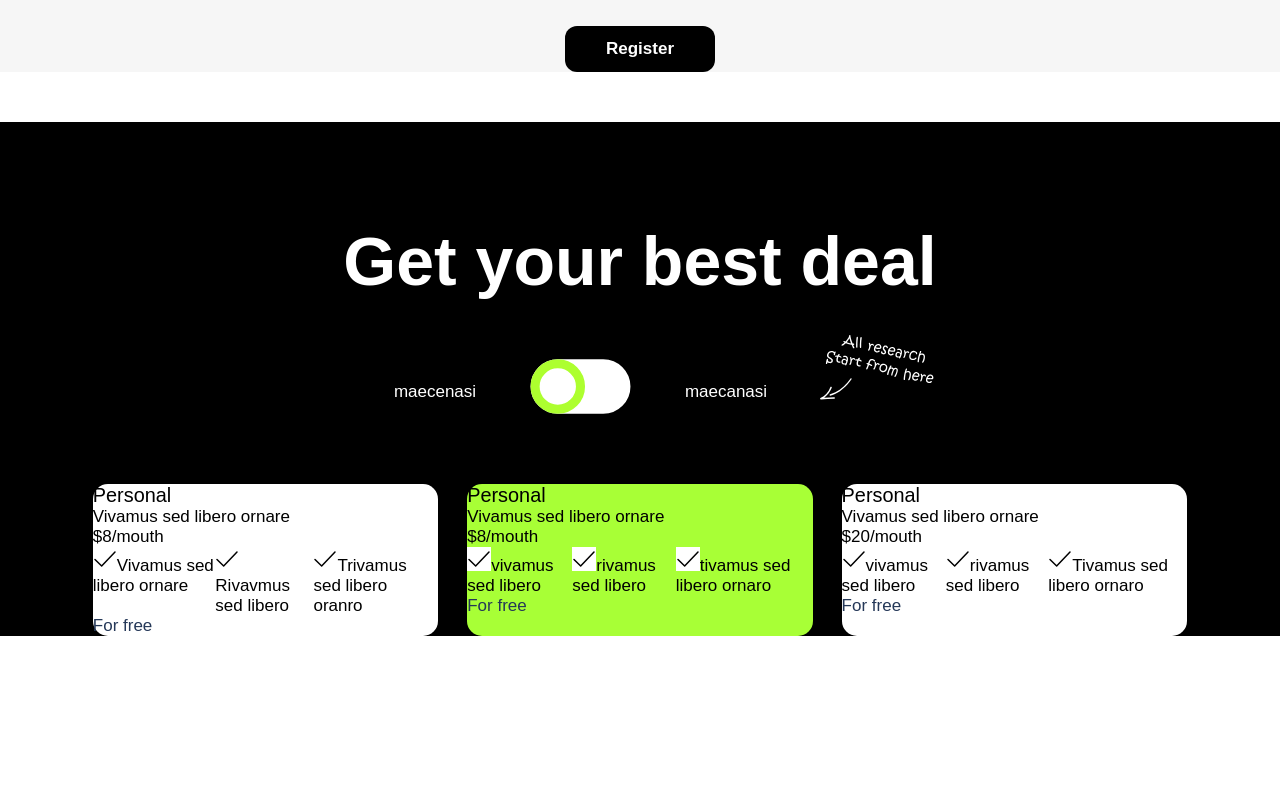
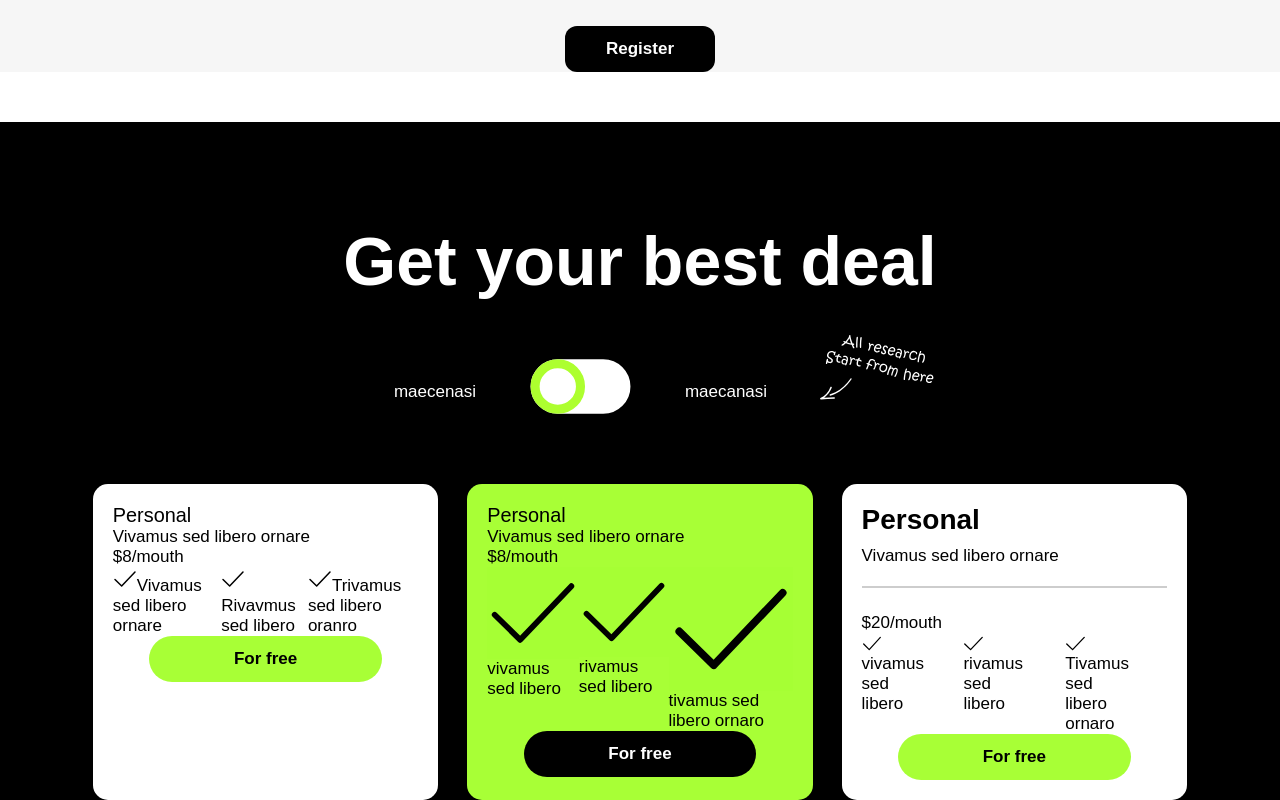
Before and after one commit to rizan-ahammed/Findtrend, a plain HTML site: page index.html in a window 1280 px wide. Shown: the part 5021-5821 px from the top of the page. Before the commit the page ends 5657 px from the top, so only its background shows below. Drawn offline with Linux system fonts and the light colour scheme.

Commit message:
deal section css

```diff
--- a/css/style.css
+++ b/css/style.css
@@ -488,12 +488,11 @@ section#deal section.wrapper h1 {
 section#deal section.wrapper div.mac {
     display: flex;
     justify-content: center;
-    /* width: 100%; */
     margin: 32px;
 }
 
 section#deal section.wrapper div.mac span {
-    margin: 50px ;
+    margin: 50px;
     color: #fff;
 }
 
@@ -528,6 +527,7 @@ section#deal section.wrapper ul li.one {
     background-color: white;
     border-radius: 15px;
     width: 30%;
+    padding: 20px;
 }
 
 section#deal section.wrapper ul li.one h3 {}
@@ -546,12 +546,24 @@ section#deal section.wrapper ul li.one ul li div.viv img {}
 
 section#deal section.wrapper ul li.one ul li div.viv span {}
 
-section#deal section.wrapper ul li.one a.button {}
+section#deal section.wrapper ul li.one a.button {
+    border: 1px;
+    color: black;
+    padding: 13px;
+    background: #a8ff36;
+    font-weight: 600;
+    border-radius: 40px;
+    display: block;
+    width: 76%;
+    margin: 0 auto;
+    text-align: center;
+}
 
 section#deal section.wrapper ul li.two {
     background-color: #a8ff36;
     width: 30%;
     border-radius: 15px;
+    padding: 20px;
 }
 
 section#deal section.wrapper ul li.two h3 {}
@@ -564,34 +576,83 @@ section#deal section.wrapper ul li.two ul {}
 
 section#deal section.wrapper ul li.two ul li {}
 
-section#deal section.wrapper ul li.two ul li div.viv {}
+section#deal section.wrapper ul li.two ul li div.viv {
+    ;
+}
 
-section#deal section.wrapper ul li.two ul li div.viv img {}
+section#deal section.wrapper ul li.two ul li div.viv img {
+    width: 100%;
+    display: block;
+
+}
 
 section#deal section.wrapper ul li.two ul li div.viv span {}
 
-section#deal section.wrapper ul li.two a.button {}
+section#deal section.wrapper ul li.two a.button {
+    border: 1px;
+    color: white;
+    padding: 13px;
+    background: #000;
+    font-weight: 600;
+    border-radius: 40px;
+    display: block;
+    width: 76%;
+    margin: 0 auto;
+    text-align: center;
+}
 
 section#deal section.wrapper ul li.three {
     background-color: #fff;
     width: 30%;
     border-radius: 15px;
+    padding: 20px;
 }
 
-section#deal section.wrapper ul li.three h3 {}
+section#deal section.wrapper ul li.three h3 {
+    font-size: 28px;
+    font-weight: 600;
+    margin-bottom: 10px;
+}
 
-section#deal section.wrapper ul li.three span {}
+section#deal section.wrapper ul li.three span.three {}
 
-section#deal section.wrapper ul li.three hr.line {}
+section#deal section.wrapper ul li.three hr.line {
+    border: 1px solid #cdcdcd;
+    margin-top: 20px;
+    margin-bottom: 25px
+}
 
-section#deal section.wrapper ul li.three>ul {}
+section#deal section.wrapper ul li.three ul {
+    display: flex;
+    justify-content: space-between;
+}
 
-section#deal section.wrapper ul li.three>ul>li {}
+section#deal section.wrapper ul li.three ul li {
+    width: 45%;
 
-section#deal>section.wrapper>ul>li.three>ul>li>div.viv {}
+}
 
-section#deal section.wrapper ul li.three>ul>li>div.viv img {}
+section#deal section.wrapper ul li.three ul li div.viv {
+    width: 20%;
+}
+
+section#deal section.wrapper ul li.three ul li div.viv img {
+    width: 100%;
+    display: block;
+
+}
 
 section#deal section.wrapper ul li.three ul li div.viv span {}
 
-section#deal section.wrapper ul li.three a.button {}
+section#deal section.wrapper ul li.three a.button {
+    border: 1px;
+    color: black;
+    padding: 13px;
+    background: #a8ff36;
+    font-weight: 600;
+    border-radius: 40px;
+    display: block;
+    width: 76%;
+    margin: 0 auto;
+    text-align: center;
+}
--- a/index.html
+++ b/index.html
@@ -313,13 +313,13 @@
 
                         <ul>
                             <li>
-                                <div class="viv"><img src="assets/img/tick-icon.svg" alt="tick"><span>vivamus sed libero</span></div>
+                                <div class="viv"><img src="assets/img/tick-icon 2.svg" alt="tick"><span>vivamus sed libero</span></div>
                             </li>
                             <li>
-                                <div class="viv"><img src="assets/img/tick-icon.svg" alt="tick"><span>rivamus sed libero</span></div>
+                                <div class="viv"><img src="assets/img/tick-icon 2.svg" alt="tick"><span>rivamus sed libero</span></div>
                             </li>
                             <li>
-                                <div class="viv"><img src="assets/img/tick-icon.svg" alt="tick"><span>tivamus sed libero ornaro</span></div>
+                                <div class="viv"><img src="assets/img/tick-icon 2.svg" alt="tick"><span>tivamus sed libero ornaro</span></div>
                             </li>
 
                         </ul>
@@ -329,7 +329,7 @@
                         <h3>Personal</h3>
                         <span>Vivamus sed libero ornare</span>
                         <hr class="line">
-                        <span>$20</span><span>/mouth</span>
+                        <span class="dollar">$20</span><span>/mouth</span>
 
                         <ul>
                             <li>
```
Also changed, not shown: assets/img/tick-icon 2.svg (added).
